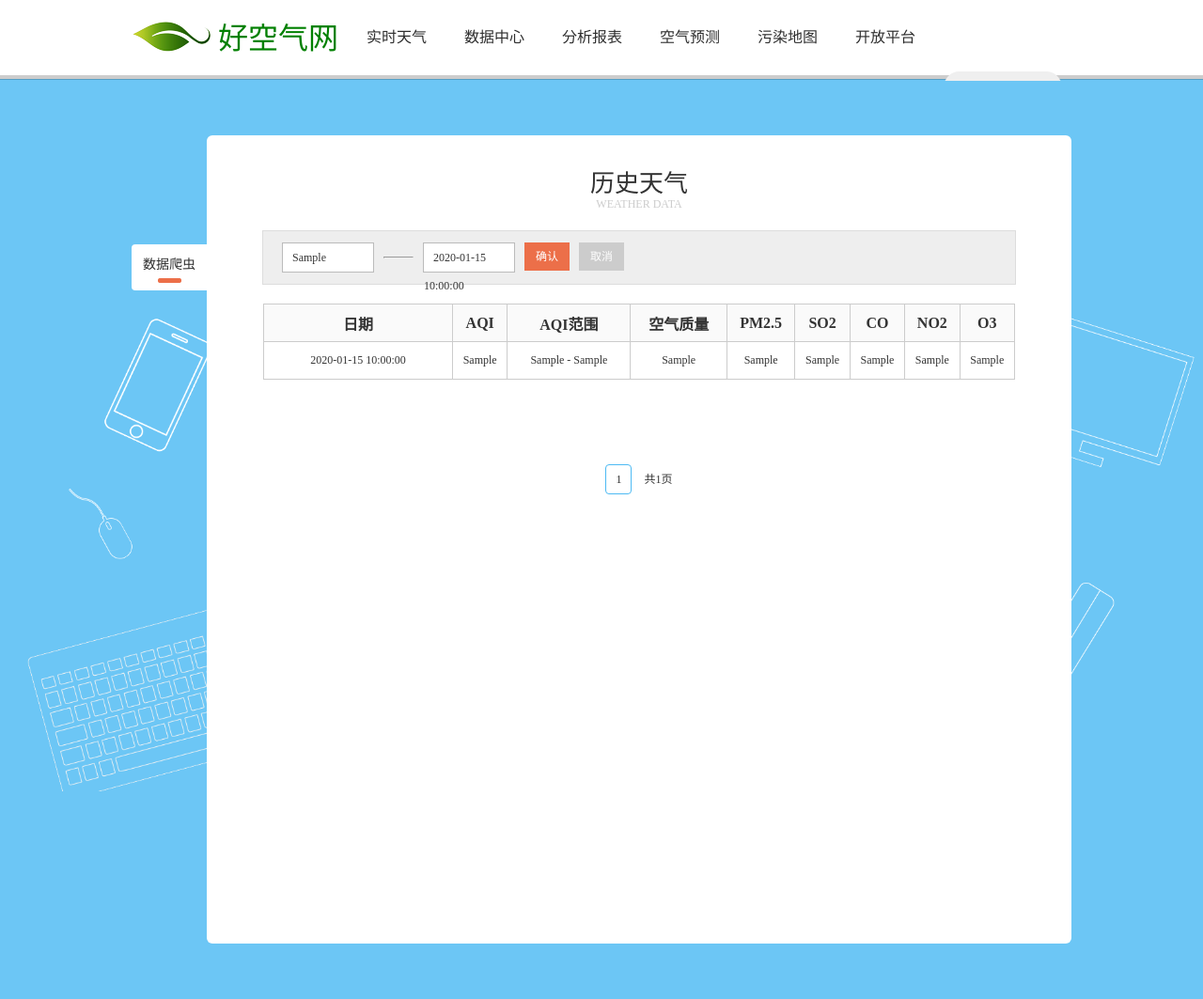
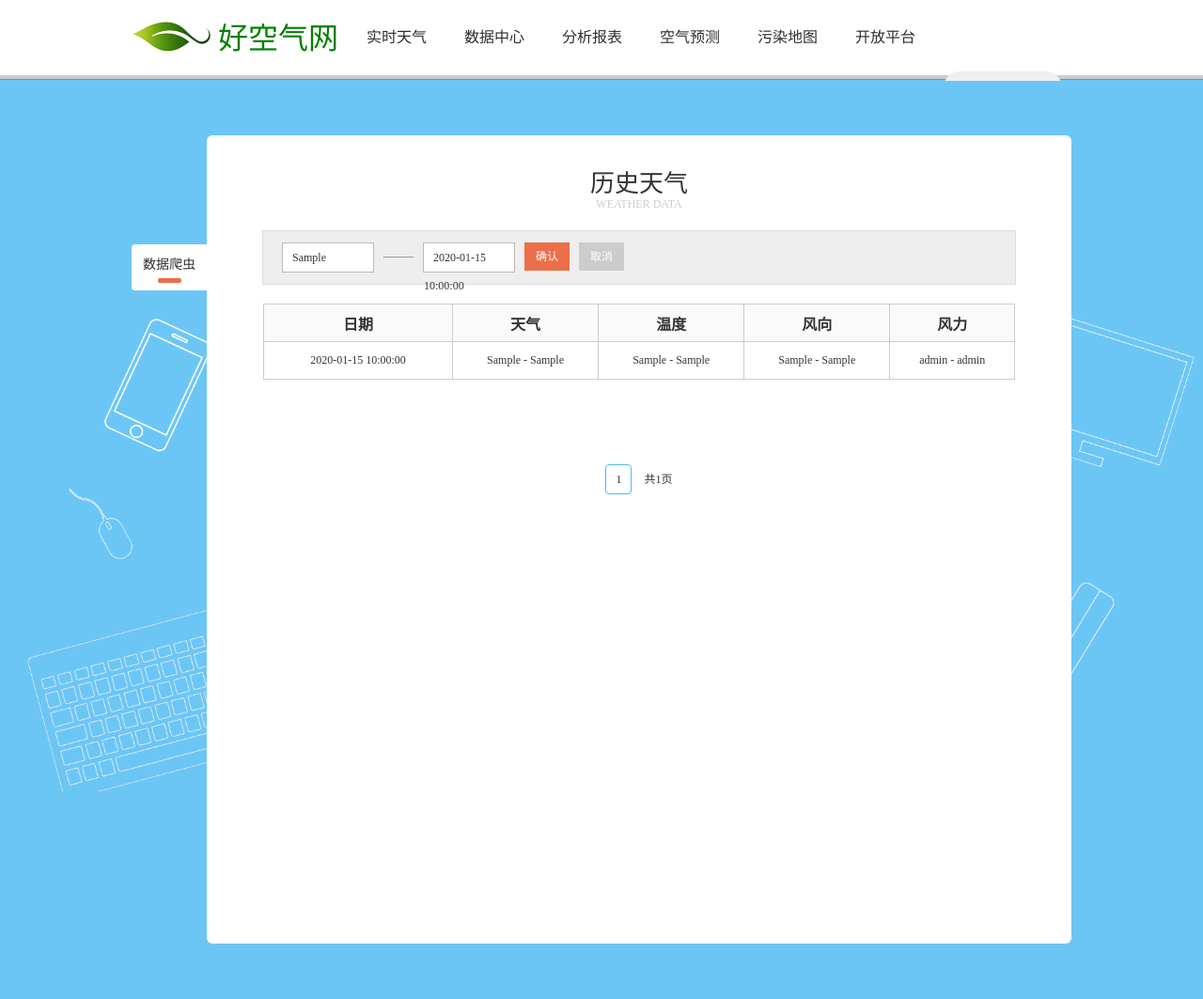
Before and after one commit to yangzilong1986/kongqi123, a Flask app: template src/web/www/templates/data/weather.html in a window 1280 px wide. Shown: the top 1063 px of the page at 94% size. Run offline with Flask 2, Linux system fonts and the light colour scheme; the template is opened without the code that fills it: most values are stand-ins (such as "Sample title", 1, 10 or a date in 2020); parts of the project's set-up code (start-up, migrations or seed data) failed here and were passed over.

Commit message:
data weather

```diff
--- a/src/web/www/templates/data/weather.html
+++ b/src/web/www/templates/data/weather.html
@@ -41,11 +41,11 @@
 
                 <div class="tj-select">
                     <div class="tj-sanji">
-                        <a href="javascript:void(0);" class="s-date" onclick="laydate({istime:false, format: 'YYYY-MM-DD'})">
+                        <a id="search_date_start" href="javascript:void(0);" class="s-date" onclick="laydate({istime:false, format: 'YYYY-MM-DD'})">
                             {{ day7 }}
                         </a>
                         <hr />
-                        <a href="javascript:void(0);" class="e-date" onclick="laydate({istime:false, format: 'YYYY-MM-DD'})">
+                        <a id="search_date_end" href="javascript:void(0);" class="e-date" onclick="laydate({istime:false, format: 'YYYY-MM-DD'})">
                             {{ today }}
                         </a>
                         <a href="javascript:void(0);" class="tj-btn2" onclick="weather_search()">确认</a>
@@ -57,28 +57,20 @@
                     <table border="1" align="center" style="border:none;width:100%">
                         <tr style="background:#fafafa;">
                             <th class="yd-td01">日期</th>
-                            <th>AQI</th>
-                            <th>AQI范围</th>
-                            <th>空气质量</th>
-                            <th>PM2.5</th>
-                            <th>SO2</th>
-                            <th>CO</th>
-                            <th>NO2</th>
-                            <th>O3</th>
+                            <th>天气</th>
+                            <th>温度</th>
+                            <th>风向</th>
+                            <th>风力</th>
                         </tr>
 
                         {% if info and info['items'] %}
                             {% for value in info['items'] %}
                                 <tr>
-                                    <td>{{ value['hd_date'] }}</td>
-                                    <td>{{ value['hd_aqi'] }}</td>
-                                    <td>{{ value['hd_aqi_min'] }} - {{ value['hd_aqi_max'] }}</td>
-                                    <td>{{ value['hd_quality'] }}</td>
-                                    <td>{{ value['hd_pm25'] }}</td>
-                                    <td>{{ value['hd_so2'] }}</td>
-                                    <td>{{ value['hd_co'] }}</td>
-                                    <td>{{ value['hd_no2'] }}</td>
-                                    <td>{{ value['hd_o3'] }}</td>
+                                    <td>{{ value['weather_date'] }}</td>
+                                    <td>{{ value['weather_am'] }} - {{ value['weather_pm'] }}</td>
+                                    <td>{{ value['weather_top'] }} - {{ value['weather_down'] }}</td>
+                                    <td>{{ value['weather_am_wind_type'] }} - {{ value['weather_pm_wind_type'] }}</td>
+                                    <td>{{ value['weather_am_wind_level'] }} - {{ value['weather_pm_wind_level'] }}</td>
                                 </tr>
                             {% endfor %}
                         {% endif %}
@@ -117,7 +109,9 @@
 
 <script>
     function weather_search() {
-
+        var search_date_start = $('#search_date_start').text();
+        var search_date_end = $('#search_date_end').text();
+        window.location = '/data/weather?date_start=' + search_date_start + '&date_end=' + search_date_end;
     }
 </script>
 
--- a/src/web/www/views.py
+++ b/src/web/www/views.py
@@ -177,8 +177,8 @@ def data_weather():
         'city_name': city_name,
     }
     page = request.args.get('page', 1, type=int)
-    history_client = History.factory()
-    info = history_client.search_day(condition, page, 31, other)
+    weather_client = Weather.factory()
+    info = weather_client.search_day(condition, page, 31, other)
     # print json.dumps(dict(info), indent=7, ensure_ascii=False)
     print str(info)
 
```
